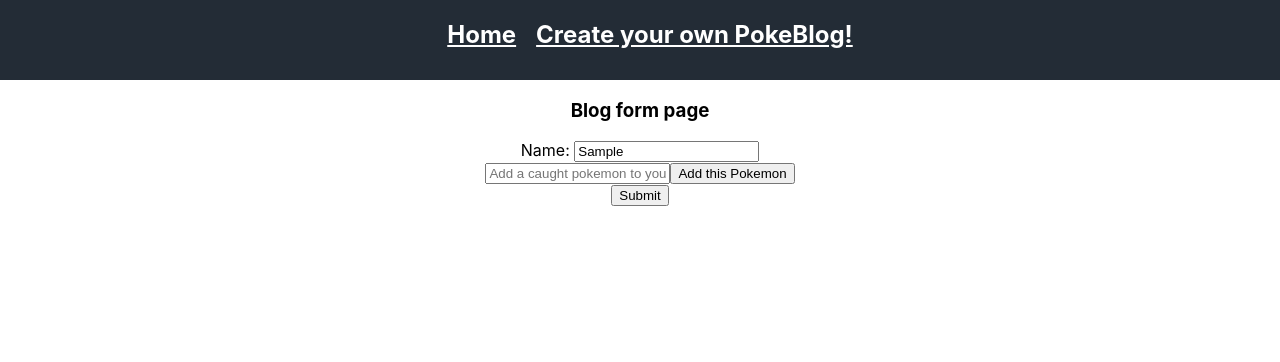
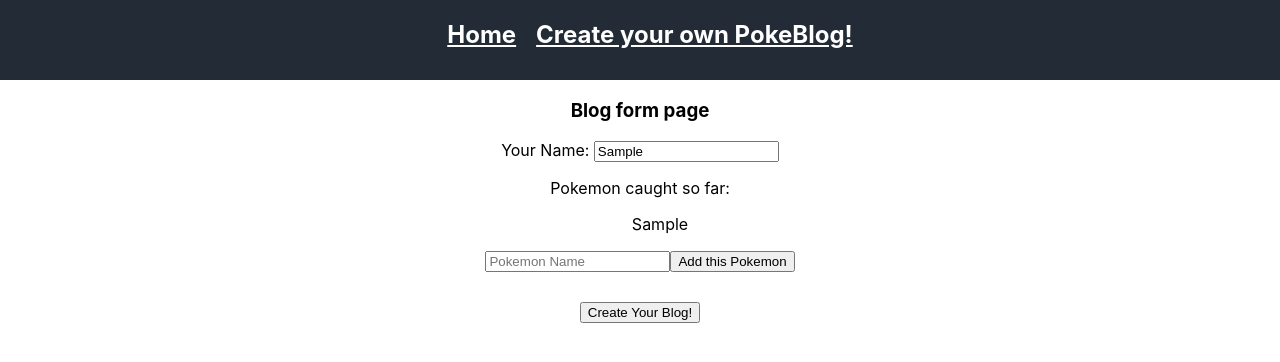
Before and after one commit to nicholascrandall/pokeblog_front, a React (Create React App) app: page /form in a window 1280 px wide. Both pictures are taken after typing "Sample", "Sample" into the empty fields and a click on the button "Add this Pokemon". Shown: the top 362 px of the page. Built offline with nearby package versions, Linux system fonts and the light colour scheme; no server answers.

Commit message:
Blog Creation fully functionial

```diff
--- a/src/App.css
+++ b/src/App.css
@@ -63,3 +63,12 @@
 a:visited, a:link {
   color: white;
 }
+
+li {
+  list-style-type: none;
+}
+
+.blogSubmit {
+  display: block;
+  margin: 30px auto 0 auto;
+}
--- a/src/components/BlogForm.js
+++ b/src/components/BlogForm.js
@@ -30,7 +30,7 @@
           }))
       }
 
-    handleSubmit (event) {
+    handleSubmit = (event) => {
         event.preventDefault()
 
         const url = this.props.baseURL + '/blog'
@@ -56,7 +56,6 @@
     }
 
     render() {
-        console.log(this.state)
         if (this.state.created) {
             return <Redirect to='/' />
         }
@@ -65,15 +64,24 @@
             <div className="blogForm">
                 <h3>Blog form page</h3>
                 <form onSubmit={this.handleSubmit}>
-                    <label htmlFor="name">Name: </label>
+                    <label htmlFor="name">Your Name: </label>
                     <input type="text" id="name" name="name" onChange={(event)=>this.handleChange(event)} />
-                    <br />
 
-                    <input type="text" value={this.state.currentPokemon} id="caughtPokemon" name="caughtPokemon" onChange={(event)=>this.handleCaughtChange(event)} placeholder="Add a caught pokemon to your list" />
+                    <p>Pokemon caught so far: </p>
+                    {this.state.caughtPokemon.length > 0 &&
+                        <ul>
+                            {this.state.caughtPokemon.map((pokemon, index) => {
+                                return <li key={index}>{pokemon}</li>
+                            })
+                            }
+                        </ul>
+
+                    }
+
+                    <input type="text" value={this.state.currentPokemon} id="caughtPokemon" name="caughtPokemon" onChange={(event)=>this.handleCaughtChange(event)} placeholder="Pokemon Name" />
                     <button type="button" onClick={ () => this.handleAddition(this.state.currentPokemon)}>Add this Pokemon</button>
-                    <br />
 
-                    <input type="submit" value="Submit" />
+                    <input className="blogSubmit" type="submit" value="Create Your Blog!" />
 
 
                 </form>
```
